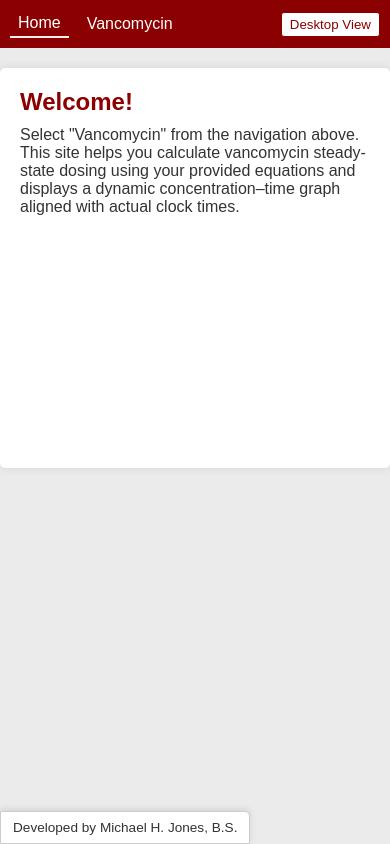
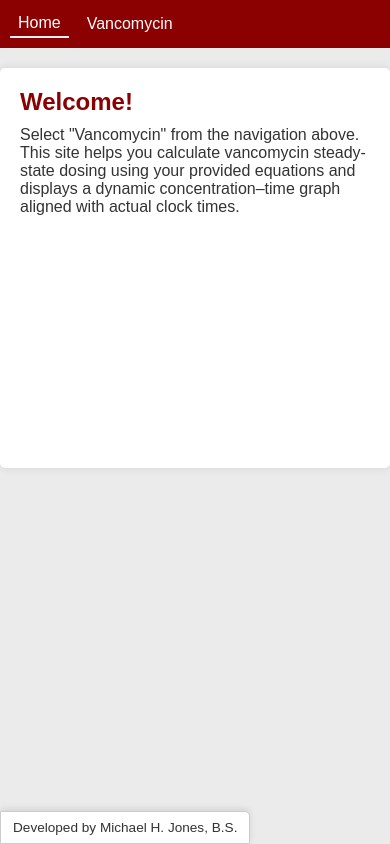
Before and after one commit to OUHSC-ITLC-CALCS/Vancomycin-Steady-State-Calculator, a plain HTML site: page index.html in a window 390 px wide. Drawn offline with nearby package versions, Linux system fonts and the light colour scheme.

Commit message:
Add files via upload
removed desktop/mobile view

```diff
--- a/index.html
+++ b/index.html
@@ -2,8 +2,6 @@
 <html lang="en">
 <head>
   <meta charset="UTF-8" />
-  <!-- Viewport for mobile/desktop toggling -->
-  <meta name="viewport" content="width=device-width, initial-scale=1.0"/>
   <title>Vancomycin Calculator with Clock Times</title>
 
   <!-- Load Chart.js for the Vancomycin graph -->
@@ -45,15 +43,7 @@
     nav a.active {
       border-bottom: 2px solid var(--hospital-accent);
     }
-    #toggleDesktopBtn {
-      margin-left: auto;
-      background: var(--white);
-      color: var(--hospital-blue);
-      border: 1px solid var(--hospital-blue);
-      padding: 4px 8px;
-      border-radius: 3px;
-      cursor: pointer;
-    }
+
 
     .calculator-container {
       background: var(--white);
@@ -120,19 +110,12 @@
       box-shadow: 0 -2px 6px rgba(0,0,0,0.1);
       color: var(--text-color);
     }
-    @media (max-width: 600px) {
-      label { width: 100px; }
-      .results-table th, .results-table td {
-        font-size: 0.85rem;
-      }
-    }
   </style>
 </head>
 <body>
   <nav>
     <a href="#home" id="link-home">Home</a>
     <a href="#calcVanco" id="link-vanco">Vancomycin</a>
-    <button id="toggleDesktopBtn" onclick="toggleDesktopView()">Desktop View</button>
   </nav>
 
   <div class="calculator-container" id="calculator-container"></div>
@@ -142,17 +125,6 @@
   </div>
 
   <script>
-    /* Toggle Desktop/Mobile View */
-    function toggleDesktopView() {
-      const metaTag = document.querySelector('meta[name="viewport"]');
-      if (metaTag.getAttribute('content') === 'width=device-width, initial-scale=1.0') {
-        metaTag.setAttribute('content', 'width=1024');
-        document.getElementById('toggleDesktopBtn').textContent = "Mobile View";
-      } else {
-        metaTag.setAttribute('content', 'width=device-width, initial-scale=1.0');
-        document.getElementById('toggleDesktopBtn').textContent = "Desktop View";
-      }
-    }
 
     let vancoChart = null; // Chart.js instance
 
```
